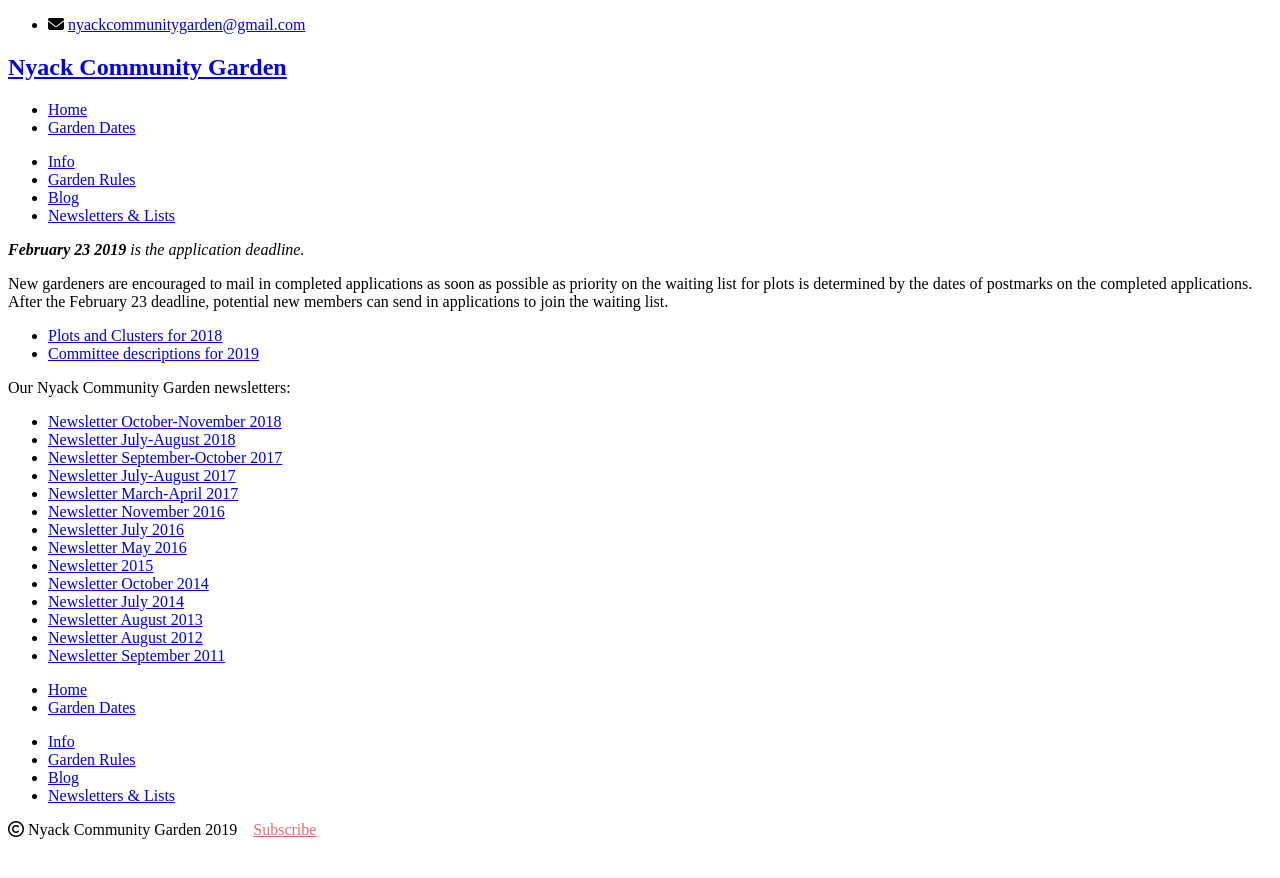
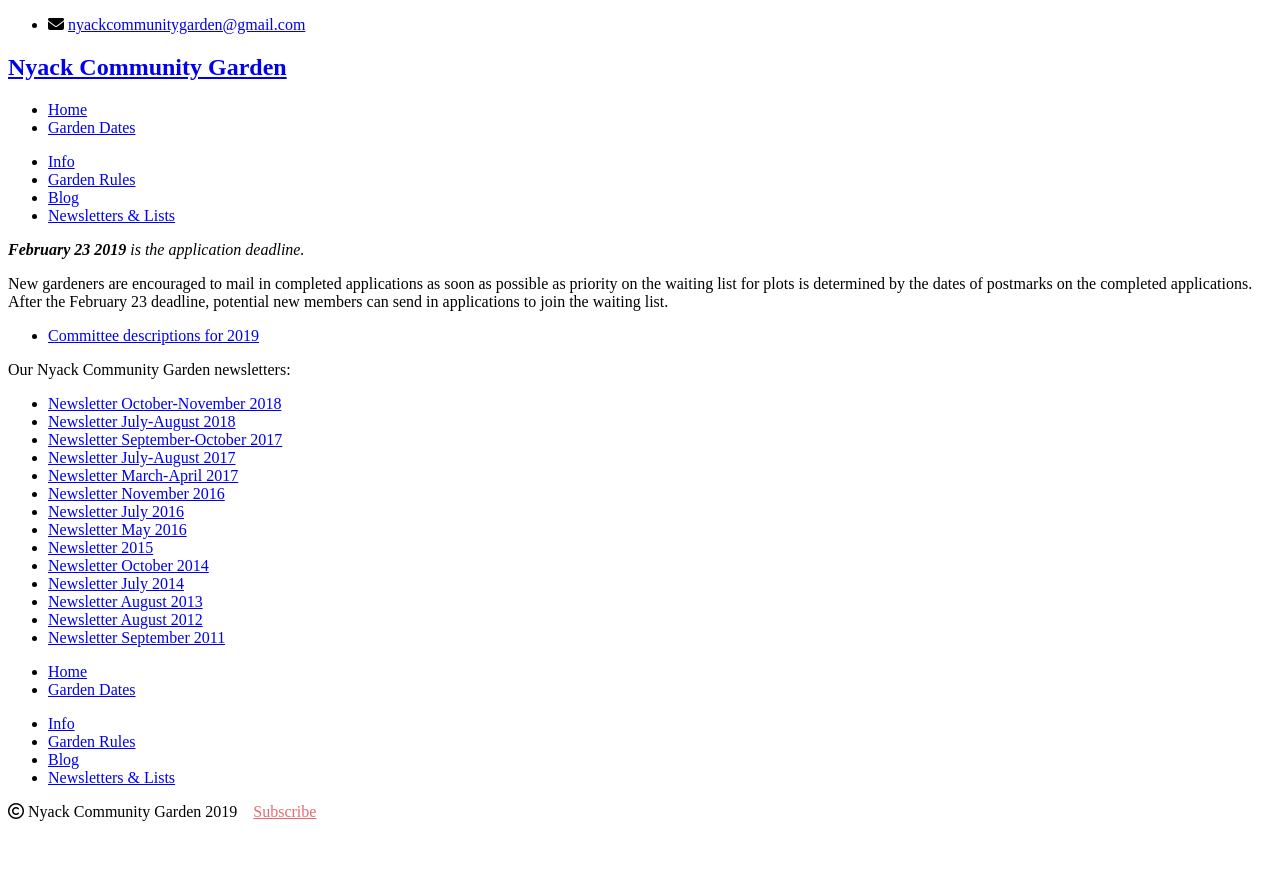
Before and after one commit to bosborne/nyackcommunitygarden, a Jekyll site: the page built from files/index.md, in a window 1280 px wide. Shown: the top 878 px of the page. Built offline with Jekyll 4.4.1, drawn with Linux system fonts in a browser that asks for light colours; nearby versions of some CDN libraries; library files that are not in the unit come from our copies.

Commit message:
Comment out line

```diff
--- a/files/index.md
+++ b/files/index.md
@@ -4,7 +4,7 @@ pageclass: files
 title: "Newsletters and Lists"
 published: true
 ---
-- [Plots and Clusters for 2018](/pdf/Plots_&_Clusters_6-13-18.pdf)
+<!-- - [Plots and Clusters for 2018](/pdf/Plots_&_Clusters_6-13-18.pdf) -->
 - [Committee descriptions for 2019](/pdf/Committee_Descriptions_2019.pdf)
 
 Our Nyack Community Garden newsletters:
```
